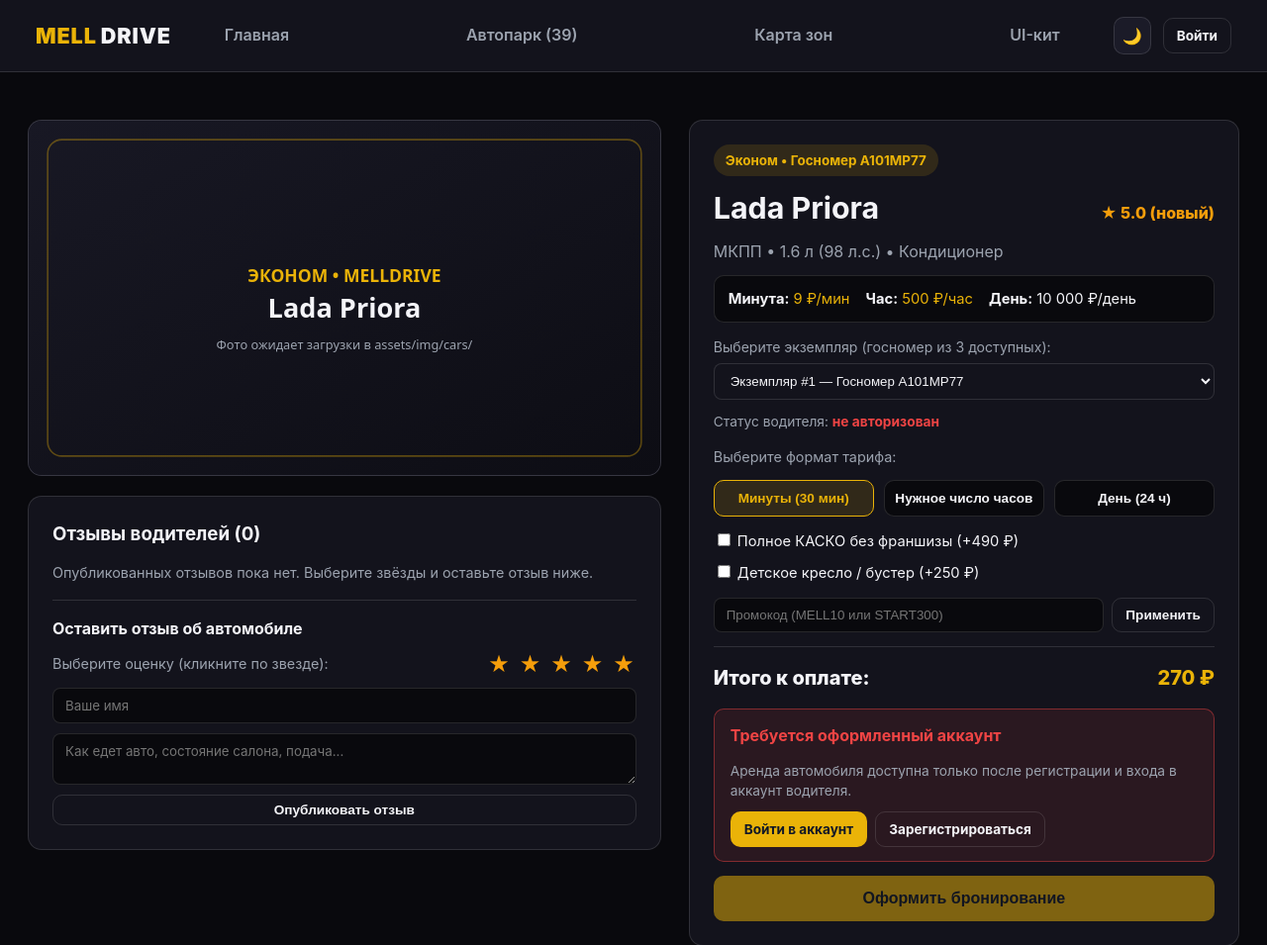
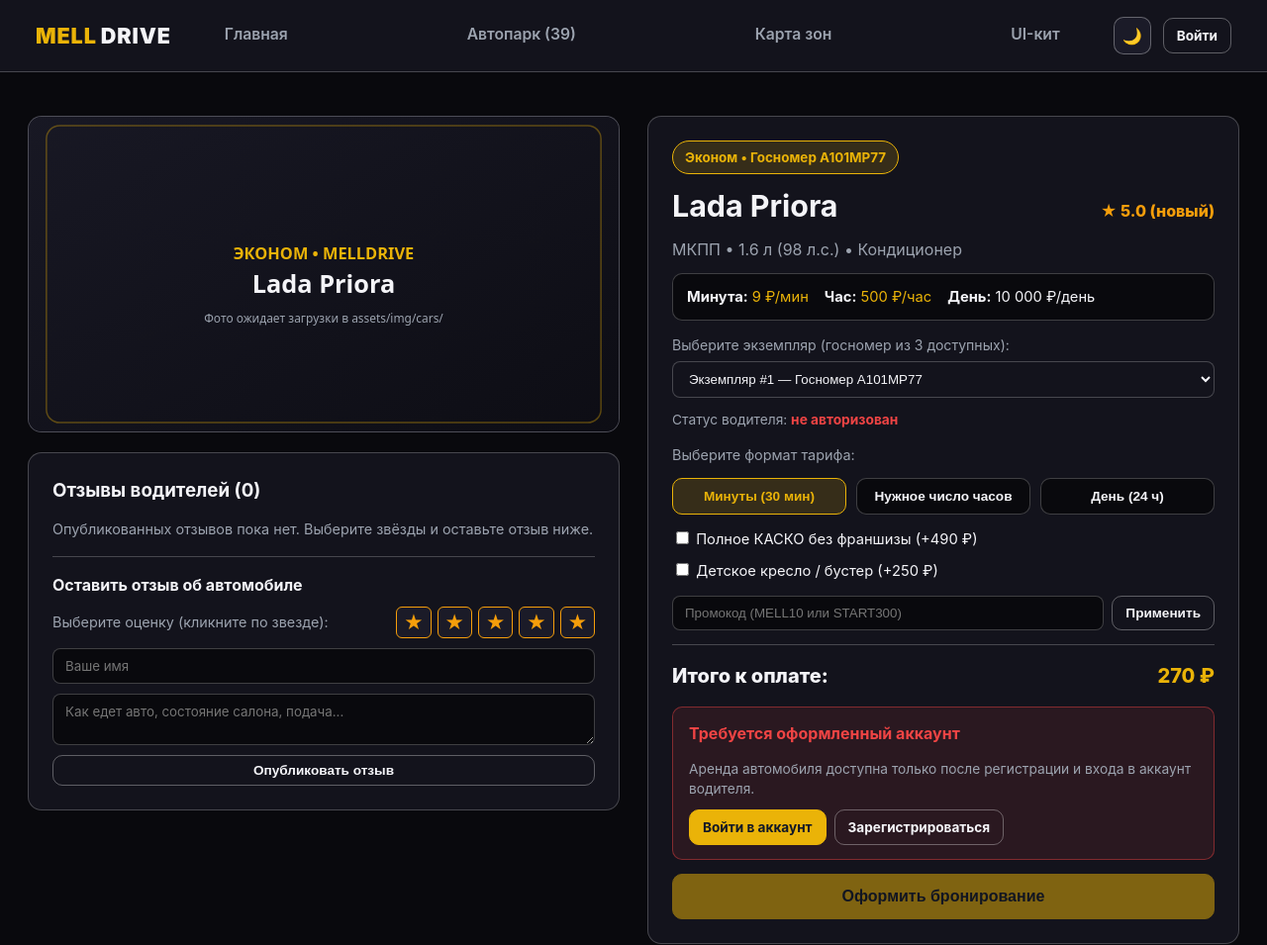
Before and after one commit to lekt-vc/mellstroy-drive, a plain HTML site: page frontend/pages/car.html in a window 1280 px wide. Shown: the top 955 px of the page at 99% size. Drawn offline with Linux system fonts and the light colour scheme.

Commit message:
fix: выровнены колонки в car.html, исправлена светлая тема и добавлены рамки у кнопок

```diff
--- a/frontend/assets/css/main.css
+++ b/frontend/assets/css/main.css
@@ -4,23 +4,26 @@
     --bg-elevated: #1b1b28;
     --text-main: #f4f4f8;
     --text-muted: #9ca3af;
-    --border: rgba(255, 255, 255, 0.12);
+    --border: rgba(255, 255, 255, 0.22);
+    --btn-border: rgba(255, 255, 255, 0.32);
     --gold: #eab308;
-    --gold-soft: rgba(234, 179, 8, 0.14);
+    --gold-soft: rgba(234, 179, 8, 0.16);
     --success: #22c55e;
     --danger: #ef4444;
     --radius: 14px;
 }
 
-body.light-theme {
-    --bg-main: #f4f6fa;
-    --bg-card: #ffffff;
-    --bg-elevated: #eef1f7;
-    --text-main: #111827;
-    --text-muted: #4b5563;
-    --border: rgba(17, 24, 39, 0.14);
-    --gold: #b45309;
-    --gold-soft: rgba(180, 83, 9, 0.12);
+body.light-theme,
+html[data-theme="light"] body {
+    --bg-main: #f3f5f9 !important;
+    --bg-card: #ffffff !important;
+    --bg-elevated: #e9edf5 !important;
+    --text-main: #111827 !important;
+    --text-muted: #4b5563 !important;
+    --border: rgba(17, 24, 39, 0.22) !important;
+    --btn-border: rgba(17, 24, 39, 0.35) !important;
+    --gold: #b45309 !important;
+    --gold-soft: rgba(180, 83, 9, 0.14) !important;
 }
 
 * { box-sizing: border-box; }
@@ -43,7 +46,7 @@ a { color: inherit; text-decoration: none; }
     padding: 0 28px;
 }
 
-.section { padding: 48px 0; }
+.section { padding: 44px 0; }
 .section__header {
     display: flex;
     justify-content: space-between;
@@ -57,18 +60,24 @@ a { color: inherit; text-decoration: none; }
 
 /* Широкая верхняя шапка */
 .header {
+    width: 100%;
     position: sticky;
     top: 0;
     z-index: 200;
     background: var(--bg-card);
     border-bottom: 1px solid var(--border);
 }
+.header > .container.header__container,
 .header__container {
+    width: 100% !important;
+    max-width: 100% !important;
     min-height: 72px;
-    display: flex;
-    align-items: center;
-    justify-content: space-between;
-    gap: 28px;
+    padding-left: 36px !important;
+    padding-right: 36px !important;
+    display: flex !important;
+    align-items: center !important;
+    justify-content: space-between !important;
+    gap: 32px !important;
 }
 .logo {
     display: inline-flex;
@@ -77,6 +86,7 @@ a { color: inherit; text-decoration: none; }
     font-weight: 900;
     letter-spacing: 0.04em;
     white-space: nowrap;
+    flex: 0 0 auto;
 }
 .logo__highlight { color: var(--gold); margin-right: 4px; }
 
@@ -85,26 +95,28 @@ a { color: inherit; text-decoration: none; }
     align-items: center;
     visibility: visible !important;
     opacity: 1 !important;
-    flex: 1 1 auto;
-    justify-content: center;
+    flex: 1 1 auto !important;
+    justify-content: center !important;
 }
 .header .nav__list {
     display: flex !important;
     align-items: center;
-    justify-content: center;
+    justify-content: space-between !important;
     flex-wrap: wrap;
-    gap: 26px;
+    gap: 24px !important;
+    width: 100% !important;
+    max-width: 960px !important;
     list-style: none;
     margin: 0;
-    padding: 0;
+    padding: 0 16px !important;
 }
 .header .nav__link {
-    display: inline-block;
-    padding: 8px 4px;
+    display: inline-block !important;
+    padding: 8px 6px !important;
     font-weight: 600;
     font-size: 0.98rem;
     color: var(--text-muted);
-    white-space: nowrap;
+    white-space: nowrap !important;
     border-bottom: 2px solid transparent;
 }
 .header .nav__link:hover,
@@ -113,16 +125,16 @@ a { color: inherit; text-decoration: none; }
     border-bottom-color: var(--gold);
 }
 .header__actions {
-    display: flex;
-    align-items: center;
-    gap: 10px;
-    flex-shrink: 0;
+    display: flex !important;
+    align-items: center !important;
+    gap: 12px !important;
+    flex: 0 0 auto;
 }
 .theme-toggle {
     width: 38px;
     height: 38px;
     border-radius: 10px;
-    border: 1px solid var(--border);
+    border: 1.5px solid var(--btn-border);
     background: var(--bg-elevated);
     color: var(--text-main);
     cursor: pointer;
@@ -133,7 +145,7 @@ a { color: inherit; text-decoration: none; }
 }
 .burger { display: none; }
 
-/* Кнопки */
+/* Кнопки с чёткими рамками */
 .btn {
     display: inline-flex;
     align-items: center;
@@ -141,35 +153,49 @@ a { color: inherit; text-decoration: none; }
     gap: 8px;
     padding: 10px 18px;
     border-radius: 10px;
-    border: 1px solid transparent;
+    border: 1.5px solid var(--btn-border);
     font-weight: 700;
     font-size: 0.92rem;
     cursor: pointer;
+    background: var(--bg-elevated);
+    color: var(--text-main);
 }
-.btn--primary { background: var(--gold); color: #111827; }
+.btn--primary {
+    background: var(--gold);
+    color: #111827;
+    border-color: var(--gold);
+}
 .btn--outline {
     background: transparent;
-    border-color: var(--border);
+    border: 1.5px solid var(--btn-border);
     color: var(--text-main);
 }
-.btn--outline:hover { border-color: var(--gold); color: var(--gold); }
-.btn--danger { background: rgba(239, 68, 68, 0.16); color: var(--danger); border-color: rgba(239, 68, 68, 0.4); }
+.btn--outline:hover {
+    border-color: var(--gold);
+    color: var(--gold);
+}
+.btn--danger {
+    background: rgba(239, 68, 68, 0.16);
+    color: var(--danger);
+    border: 1.5px solid rgba(239, 68, 68, 0.55);
+}
 .btn--sm { padding: 7px 13px; font-size: 0.85rem; }
 .btn--large { padding: 13px 22px; font-size: 1rem; }
 .btn--block { width: 100%; }
 
-/* Карточки авто */
-.hero { padding: 56px 0 28px; }
+/* Карточки */
+.hero { padding: 52px 0 24px; }
 .hero__badge {
     display: inline-block;
     padding: 6px 12px;
     border-radius: 999px;
     background: var(--gold-soft);
+    border: 1px solid var(--gold);
     color: var(--gold);
     font-weight: 700;
     font-size: 0.84rem;
 }
-.hero__title { margin: 14px 0 12px; font-size: 2.5rem; font-weight: 900; line-height: 1.15; }
+.hero__title { margin: 14px 0 12px; font-size: 2.4rem; font-weight: 900; line-height: 1.15; }
 .hero__subtitle { max-width: 720px; color: var(--text-muted); font-size: 1.05rem; margin: 0; }
 .text-gradient { color: var(--gold); }
 
@@ -181,7 +207,7 @@ a { color: inherit; text-decoration: none; }
 .car-card {
     position: relative;
     background: var(--bg-card);
-    border: 1px solid var(--border);
+    border: 1.5px solid var(--border);
     border-radius: var(--radius);
     overflow: hidden;
     display: flex;
@@ -194,7 +220,8 @@ a { color: inherit; text-decoration: none; }
     z-index: 2;
     padding: 5px 10px;
     border-radius: 8px;
-    background: rgba(17, 24, 39, 0.85);
+    background: rgba(17, 24, 39, 0.88);
+    border: 1px solid rgba(251, 191, 36, 0.45);
     color: #fbbf24;
     font-size: 0.78rem;
     font-weight: 700;
@@ -223,76 +250,22 @@ a { color: inherit; text-decoration: none; }
 }
 .hidden { display: none !important; }
 
-/* Кликабельные звёзды рейтинга */
 .star-picker { display: inline-flex; gap: 6px; align-items: center; }
 .star-btn {
-    background: transparent;
-    border: none;
-    font-size: 1.5rem;
+    background: var(--bg-elevated);
+    border: 1px solid var(--btn-border);
+    border-radius: 6px;
+    font-size: 1.35rem;
     line-height: 1;
     cursor: pointer;
-    color: #4b5563;
-    padding: 2px;
+    color: #6b7280;
+    padding: 4px 7px;
 }
-.star-btn.active { color: #f59e0b; }
+.star-btn.active { color: #f59e0b; border-color: #f59e0b; }
 
 @media (max-width: 900px) {
     .container { padding: 0 16px; }
-    .header__container { gap: 12px; }
-    .header .nav__list { gap: 14px; font-size: 0.9rem; }
+    .header__container { gap: 12px; padding-left: 16px !important; padding-right: 16px !important; }
+    .header .nav__list { gap: 12px !important; font-size: 0.9rem; padding: 0 !important; }
     .hero__title { font-size: 1.9rem; }
 }
-
-/* Растягиваем верхнюю шапку и меню во всю ширину */
-.header {
-    width: 100%;
-}
-.header > .container.header__container,
-.header__container {
-    width: 100% !important;
-    max-width: 100% !important;
-    padding-left: 36px !important;
-    padding-right: 36px !important;
-    display: flex !important;
-    align-items: center !important;
-    justify-content: space-between !important;
-    gap: 32px !important;
-}
-.header .logo {
-    flex: 0 0 auto;
-    margin-right: auto;
-}
-.header .nav {
-    display: flex !important;
-    flex: 1 1 auto !important;
-    width: 100% !important;
-    max-width: none !important;
-    justify-content: center !important;
-    visibility: visible !important;
-    opacity: 1 !important;
-}
-.header .nav__list {
-    display: flex !important;
-    flex: 1 1 auto !important;
-    width: 100% !important;
-    max-width: 960px !important;
-    justify-content: space-between !important;
-    align-items: center !important;
-    gap: 24px !important;
-    list-style: none !important;
-    margin: 0 !important;
-    padding: 0 16px !important;
-}
-.header .nav__link {
-    display: inline-block !important;
-    padding: 10px 6px !important;
-    font-size: 1rem !important;
-    white-space: nowrap !important;
-}
-.header__actions {
-    flex: 0 0 auto;
-    margin-left: auto;
-    display: flex !important;
-    align-items: center !important;
-    gap: 12px !important;
-}
--- a/frontend/assets/js/theme-session.js
+++ b/frontend/assets/js/theme-session.js
@@ -4,7 +4,7 @@
     const ACCOUNT_COOKIE = 'melldrive_account_cookie';
 
     function setCookie(name, value, days) {
-        const maxAge = days ? `; max-age=${days * 86400}` : '';
+        const maxAge = days ? `; max-age=${days * 86400}` : '; max-age=0';
         document.cookie = `${encodeURIComponent(name)}=${encodeURIComponent(value)}; path=/${maxAge}; SameSite=Lax`;
     }
 
@@ -30,7 +30,10 @@
 
     function applyTheme(mode) {
         const isLight = mode === 'light';
-        document.body.classList.toggle('light-theme', isLight);
+        document.documentElement.setAttribute('data-theme', isLight ? 'light' : 'dark');
+        if (document.body) {
+            document.body.classList.toggle('light-theme', isLight);
+        }
         setCookie(THEME_KEY, isLight ? 'light' : 'dark', 30);
         localStorage.setItem(THEME_KEY, isLight ? 'light' : 'dark');
         document.querySelectorAll('.theme-toggle, #themeToggle').forEach(btn => {
@@ -39,7 +42,6 @@
         });
     }
 
-    // Синхронизация куки аккаунта
     try {
         const sessRaw = localStorage.getItem(SESSION_KEY);
         if (sessRaw) {
@@ -51,7 +53,7 @@
                     license: sess.license || ''
                 }), 14);
             } else {
-                setCookie(ACCOUNT_COOKIE, '', -1);
+                setCookie(ACCOUNT_COOKIE, '', 0);
             }
         } else {
             const cookieAcc = getCookie(ACCOUNT_COOKIE);
@@ -78,7 +80,6 @@
 
     applyTheme(getSavedTheme());
 
-    // Гарантируем наличие кнопки смены темы в шапке на всех страницах
     const headerActions = document.querySelector('header .header__actions');
     if (headerActions && !headerActions.querySelector('.theme-toggle')) {
         const btn = document.createElement('button');
@@ -90,14 +91,13 @@
         headerActions.prepend(btn);
     }
 
-    document.querySelectorAll('.theme-toggle, #themeToggle').forEach(btn => {
-        btn.addEventListener('click', () => {
-            const nextMode = document.body.classList.contains('light-theme') ? 'dark' : 'light';
-            applyTheme(nextMode);
-        });
+    document.addEventListener('click', (e) => {
+        const toggle = e.target.closest('.theme-toggle, #themeToggle');
+        if (!toggle) return;
+        const isCurrentlyLight = document.body.classList.contains('light-theme') || document.documentElement.getAttribute('data-theme') === 'light';
+        applyTheme(isCurrentlyLight ? 'dark' : 'light');
     });
 
-    // Скрываем Кабинет и Админку для неавторизованных пользователей
     let loggedIn = false;
     try {
         const s = JSON.parse(localStorage.getItem(SESSION_KEY) || 'null');
@@ -128,7 +128,7 @@
 
     window.mellLogout = function() {
         localStorage.removeItem(SESSION_KEY);
-        setCookie(ACCOUNT_COOKIE, '', -1);
+        setCookie(ACCOUNT_COOKIE, '', 0);
         const isInPages = window.location.pathname.includes('/pages/') || window.location.pathname.includes('\\pages\\');
         window.location.href = isInPages ? '../index.html' : 'index.html';
     };
--- a/frontend/pages/car.html
+++ b/frontend/pages/car.html
@@ -8,7 +8,7 @@
     <style>
         .car-detail {
             display: grid;
-            grid-template-columns: 1.15fr 1fr;
+            grid-template-columns: 1fr 1fr;
             gap: 28px;
             align-items: start;
         }
@@ -17,7 +17,7 @@
             border-radius: var(--radius);
             border: 1px solid var(--border);
             object-fit: cover;
-            height: 360px;
+            height: 320px;
             display: block;
             background: var(--bg-elevated);
         }
@@ -53,7 +53,7 @@
             gap: 10px;
             margin: 12px 0;
         }
-        .tariff-pill {
+        .tariff-pill { border: 1.5px solid var(--btn-border);
             padding: 10px 8px;
             border-radius: 10px;
             border: 1px solid var(--border);
```
